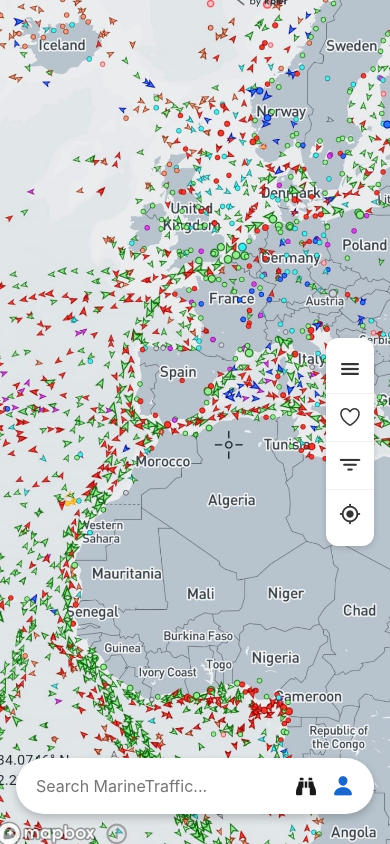
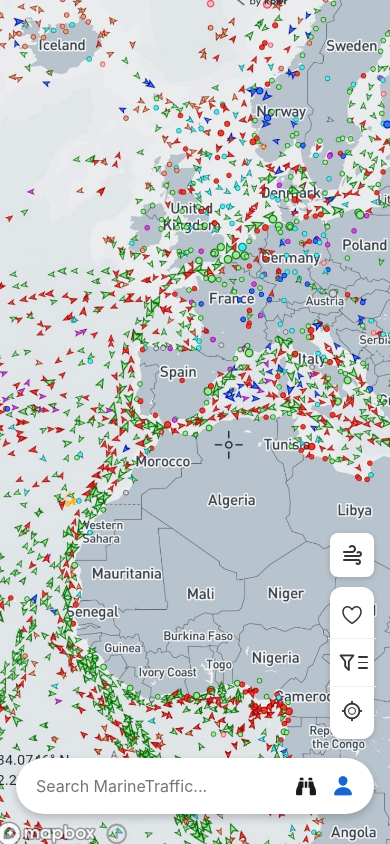
Before and after one commit to DevYuriVieira/marine-traffic-mobile-clone, a React Native app: screen /Home in a window 390 px wide. Built offline with nearby package versions, Linux system fonts and the light colour scheme.

Commit message:
style: refine home screen right menu icons and positioning

```diff
--- a/src/pages/Home/index.tsx
+++ b/src/pages/Home/index.tsx
@@ -1,6 +1,6 @@
 import React from 'react';
 import { View, TextInput, TouchableOpacity, StatusBar, ImageBackground } from 'react-native';
-import { Ionicons, FontAwesome5, MaterialIcons } from '@expo/vector-icons';
+import { Ionicons, FontAwesome5, MaterialCommunityIcons, MaterialIcons } from '@expo/vector-icons';
 import { styles } from './style';
 
 export default function Home({ navigation }: any) {
@@ -19,19 +19,36 @@
         resizeMode="cover"
       >
 
-        <View style={styles.rightColumn}>
-          <TouchableOpacity style={styles.iconButton} activeOpacity={0.7}>
-            <Ionicons name="menu" size={24} color="#333333" />
+        <View style={styles.rightControlsWrapper}>
+
+          <TouchableOpacity style={styles.singleButton} activeOpacity={0.7}>
+            <MaterialCommunityIcons name="weather-windy" size={24} color="#333333" />
           </TouchableOpacity>
+
+          <View style={styles.buttonGroup}>
             <TouchableOpacity style={styles.iconButton} activeOpacity={0.7}>
               <Ionicons name="heart-outline" size={24} color="#333333" />
             </TouchableOpacity>
+
             <TouchableOpacity style={styles.iconButton} activeOpacity={0.7}>
-            <Ionicons name="filter" size={22} color="#333333" />
+              <View style={styles.customIconContainer}>
+                <MaterialCommunityIcons name="filter-outline" size={22} color="#333333" />
+                <View style={styles.funnelLinesWrapper}>
+                  <View style={styles.funnelLine} />
+                  <View style={styles.funnelLine} />
+                  <View style={styles.funnelLine} />
+                </View>
+              </View>
             </TouchableOpacity>
+
             <TouchableOpacity style={[styles.iconButton, { borderBottomWidth: 0 }]} activeOpacity={0.7}>
-            <MaterialIcons name="my-location" size={22} color="#333333" />
+              <View style={styles.gpsContainer}>
+                <MaterialIcons name="gps-not-fixed" size={22} color="#333333" />
+                <View style={styles.gpsInnerCircle} />
+              </View>
             </TouchableOpacity>
+          </View>
+
         </View>
 
         <View style={styles.bottomBar}>
@@ -42,7 +59,7 @@
           />
 
           <View style={styles.bottomIconGroup}>
-            <TouchableOpacity activeOpacity={0.7} style={{ marginRight: 16 }}>
+            <TouchableOpacity activeOpacity={0.7} style={styles.binocularsButton}>
               <FontAwesome5 name="binoculars" size={20} color="#1A1A1A" />
             </TouchableOpacity>
 
--- a/src/pages/Home/style.ts
+++ b/src/pages/Home/style.ts
@@ -17,13 +17,32 @@
     fontWeight: 'bold',
     letterSpacing: 2,
   },
-  rightColumn: {
+  rightControlsWrapper: {
     position: 'absolute',
     right: 16,
-    top: '40%',
+    bottom: 105,
+    alignItems: 'center',
+  },
+  singleButton: {
+    backgroundColor: '#FFFFFF',
+    borderRadius: 8,
+    width: 44,
+    height: 44,
+    justifyContent: 'center',
+    alignItems: 'center',
+    marginBottom: 10,
+    shadowColor: '#000',
+    shadowOffset: { width: 0, height: 2 },
+    shadowOpacity: 0.15,
+    shadowRadius: 6,
+    elevation: 5,
+  },
+  buttonGroup: {
     backgroundColor: '#FFFFFF',
     borderRadius: 12,
-    paddingVertical: 8,
+    width: 44,
+    alignItems: 'center',
+    paddingVertical: 4,
     shadowColor: '#000',
     shadowOffset: { width: 0, height: 2 },
     shadowOpacity: 0.15,
@@ -73,4 +92,32 @@
     color: '#1A1A1A',
     marginLeft: 16,
   },
+  customIconContainer: {
+    flexDirection: 'row',
+    alignItems: 'center',
+  },
+  funnelLinesWrapper: {
+    gap: 4,
+  },
+  funnelLine: {
+    width: 10,
+    height: 1.5,
+    backgroundColor: '#333333',
+    borderRadius: 1,
+  },
+  gpsContainer: {
+    justifyContent: 'center',
+    alignItems: 'center',
+  },
+  gpsInnerCircle: {
+    position: 'absolute',
+    width: 8,
+    height: 8,
+    borderRadius: 4,
+    borderWidth: 1.5,
+    borderColor: '#333333',
+  },
+  binocularsButton: {
+    marginRight: 16,
+  },
 });
```
Lines whose indentation alone changed are shown as unchanged.
